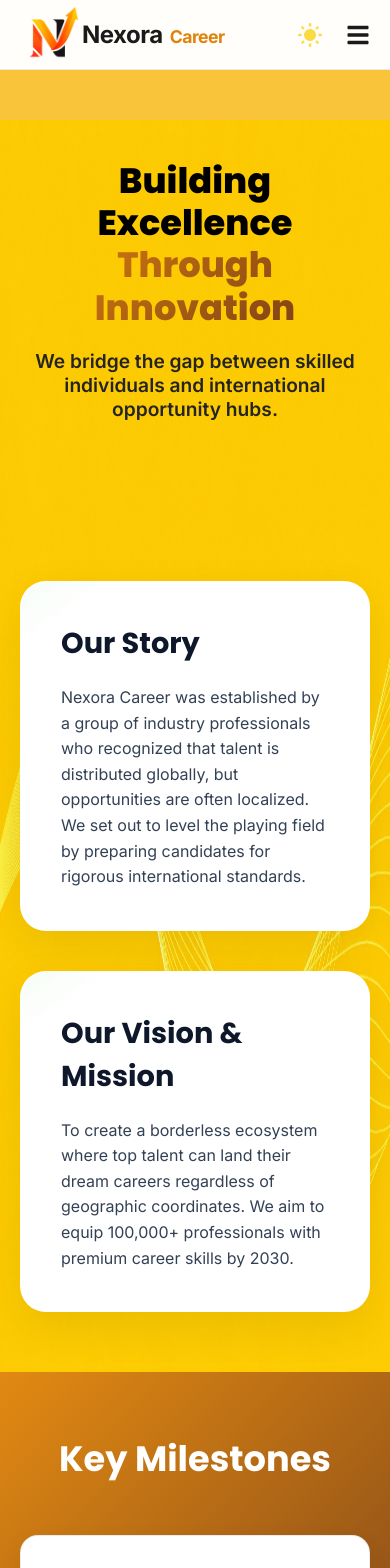
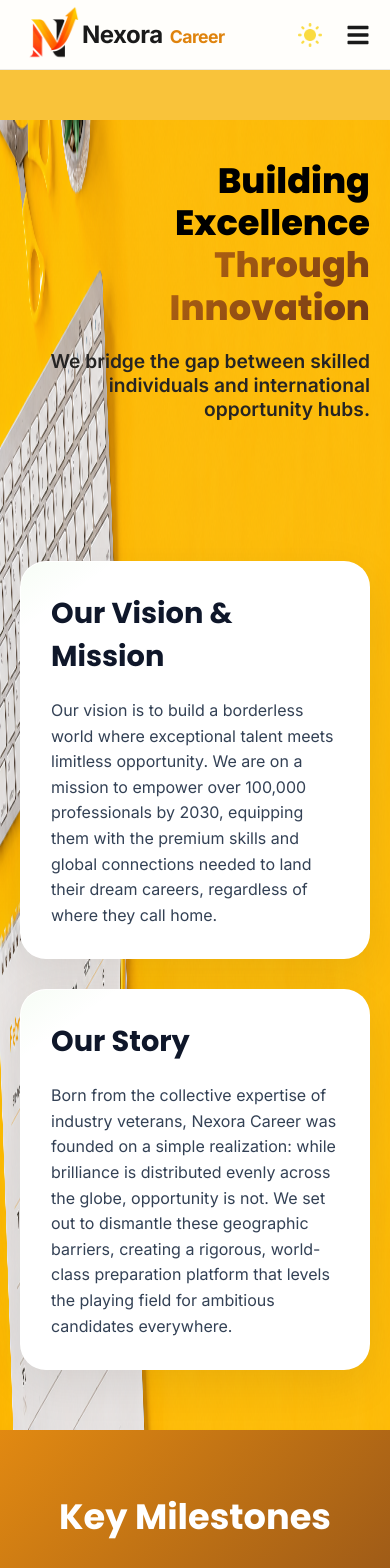
Before and after one commit to krina-jani/Nexora, a React (Vite) app in the folder Nexora/: page /about in a window 390 px wide. Shown: the top 1568 px of the page. Built offline with nearby package versions, Linux system fonts and the light colour scheme.

Commit message:
feat: add Navbar component and About page to the application

```diff
--- a/Nexora/src/components/Navbar/Navbar.css
+++ b/Nexora/src/components/Navbar/Navbar.css
@@ -43,7 +43,7 @@
   margin: 0 auto;
   height: 80px;
   padding: 0 40px;
-  background: var(--glass-bg);
+  background: #ffffff;
   border: 1px solid var(--glass-border);
   backdrop-filter: var(--glass-blur);
   -webkit-backdrop-filter: var(--glass-blur);
@@ -54,7 +54,7 @@
 
 .navbar-header.scrolled .navbar-glass-container {
   height: 68px;
-  background: rgba(252, 255, 252, 0.85);
+  background: #ffffff;
   box-shadow: var(--shadow-lg);
 }
 
--- a/Nexora/src/components/Navbar/Navbar.jsx
+++ b/Nexora/src/components/Navbar/Navbar.jsx
@@ -105,12 +105,19 @@ const Navbar = () => {
               onMouseEnter={() => setDropdownOpen(true)}
               onMouseLeave={() => setDropdownOpen(false)}
             >
-              <button
+              <NavLink
+                to="/services"
                 className={`dropdown-trigger ${location.pathname === "/services" ? "active" : ""}`}
-                onClick={() => setDropdownOpen(!dropdownOpen)}
+                onClick={(e) => {
+                  if (window.innerWidth <= 1024) {
+                    // Let it navigate but also open dropdown if they click it?
+                    // Actually if it navigates, it might close menu. We just want it to navigate.
+                    setDropdownOpen(!dropdownOpen);
+                  }
+                }}
               >
                 Services <LuChevronDown className={`chevron ${dropdownOpen ? "open" : ""}`} />
-              </button>
+              </NavLink>
 
               <ul className={`simple-dropdown ${dropdownOpen ? "show" : ""}`}>
                 <li>
--- a/Nexora/src/pages/About.jsx
+++ b/Nexora/src/pages/About.jsx
@@ -2,7 +2,7 @@ import { useEffect, useRef } from "react";
 import gsap from "gsap";
 import { ScrollTrigger } from "gsap/ScrollTrigger";
 import { FaGraduationCap, FaBriefcase, FaGlobe, FaTrophy } from "react-icons/fa";
-import aboutBgImage from "../assets/images/about-image.png";
+import aboutBgImage from "../assets/images/about.png";
 
 gsap.registerPlugin(ScrollTrigger);
 
@@ -76,8 +76,8 @@ const About = () => {
         }}
       >
         {/* Hero */}
-        <section className="about-hero-section text-center overflow-hidden">
-          <div className="container">
+        <section className="about-hero-section overflow-hidden">
+          <div className="container" style={{ textAlign: 'right' }}>
             <h1 className="about-hero-title">
               <span>Building Excellence </span> <br />
               <span className="text-gradient">Through Innovation</span>
@@ -90,17 +90,17 @@ const About = () => {
 
         {/* Story & Vision */}
         <section className="about-story-section overflow-hidden">
-          <div className="container about-cards-grid">
+          <div className="container about-cards-grid-stacked">
+            <div className="about-card glass">
+              <h2>Our Vision & Mission</h2>
+              <p>
+                Our vision is to build a borderless world where exceptional talent meets limitless opportunity. We are on a mission to empower over 100,000 professionals by 2030, equipping them with the premium skills and global connections needed to land their dream careers, regardless of where they call home.
+              </p>
+            </div>
             <div className="about-card glass">
               <h2>Our Story</h2>
               <p>
-                Nexora Career was established by a group of industry professionals who recognized that talent is distributed globally, but opportunities are often localized. We set out to level the playing field by preparing candidates for rigorous international standards.
-              </p>
-            </div>
-            <div className="about-card glass">
-              <h2>Our Vision & Mission</h2>
-              <p>
-                To create a borderless ecosystem where top talent can land their dream careers regardless of geographic coordinates. We aim to equip 100,000+ professionals with premium career skills by 2030.
+                Born from the collective expertise of industry veterans, Nexora Career was founded on a simple realization: while brilliance is distributed evenly across the globe, opportunity is not. We set out to dismantle these geographic barriers, creating a rigorous, world-class preparation platform that levels the playing field for ambitious candidates everywhere.
               </p>
             </div>
           </div>
@@ -197,7 +197,7 @@ const About = () => {
         font-weight: 600;
           font-size: 1.2rem;
           max-width: 600px;
-          margin: 0 auto;
+          margin: 0 0 0 auto;
         }
         .text-gradient {
           // background: linear-gradient(90deg, var(--primary), var(--primary-light));
@@ -205,14 +205,17 @@ const About = () => {
           -webkit-background-clip: text;
           -webkit-text-fill-color: transparent;
         }
-        .about-cards-grid {
-          display: grid;
-          grid-template-columns: 1fr 1fr;
-          gap: 40px;
+        .about-cards-grid-stacked {
+          display: flex;
+          flex-direction: column;
+          align-items: flex-end;
+          gap: 30px;
           margin-top: 40px;
         }
         .about-card {
-          padding: 40px;
+          width: 100%;
+          max-width: 650px;
+          padding: 30px;
           border-radius: var(--radius-lg);
           border: 1px solid rgba(255, 255, 255, 0.25);
           background: rgb(255 255 255) !important;
@@ -471,7 +474,10 @@ const About = () => {
         }
 
         @media (max-width: 768px) {
-          .about-cards-grid, .achievements-row, .team-grid {
+          .about-cards-grid-stacked {
+            align-items: center;
+          }
+          .achievements-row, .team-grid {
             grid-template-columns: 1fr;
           }
           .about-hero-title {
```
Also changed, not shown: Nexora/src/assets/images/about-image.png (deleted), Nexora/src/assets/images/about.png (added).
